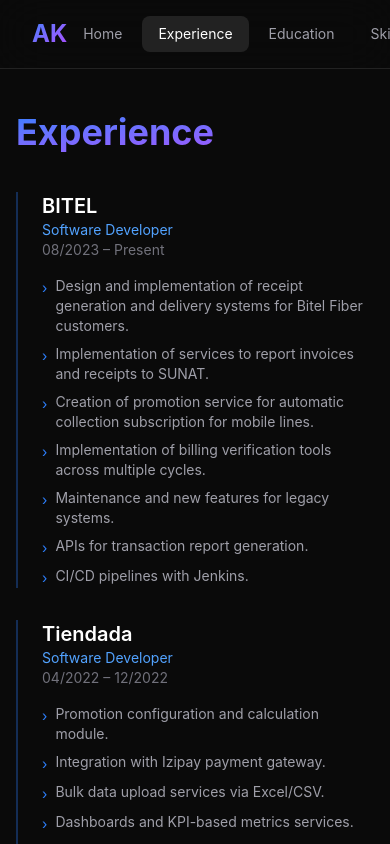
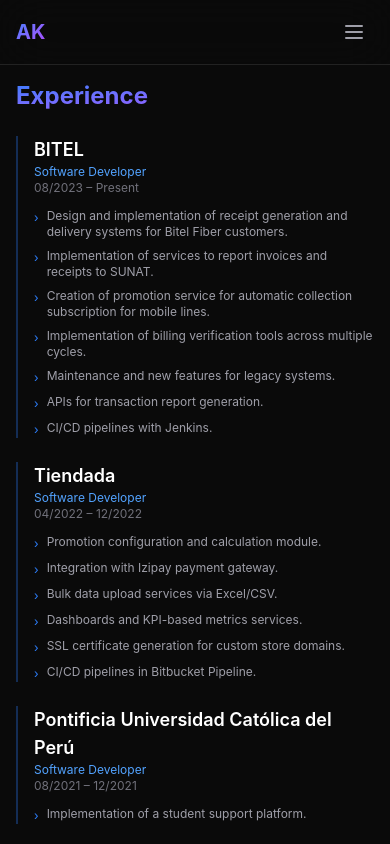
Before and after one commit to KKogaa/portfolio, a React app: page / in a window 390 px wide. Both pictures are taken after a click on the button "Experience". Shown: the top 844 px of the page. Built offline with nearby package versions, Linux system fonts and the light colour scheme; the HTML template or start-up script is replaced by a standard one.

Commit message:
Make site fully mobile responsive with hamburger menu

```diff
--- a/src/App.tsx
+++ b/src/App.tsx
@@ -9,28 +9,35 @@
 function App() {
   const [active, setActive] = useState<Section>('home')
   const [lang, setLang] = useState<Lang>(getBrowserLang)
+  const [menuOpen, setMenuOpen] = useState(false)
 
   useEffect(() => {
     document.documentElement.lang = lang
   }, [lang])
 
   const toggleLang = () => setLang((l) => (l === 'en' ? 'es' : 'en'))
+  const navigate = (s: Section) => {
+    setActive(s)
+    setMenuOpen(false)
+  }
   const t = translations[lang]
   const jobs = [t.experience.bitel, t.experience.tiendada, t.experience.pucp]
 
   return (
     <div className="min-h-screen bg-[#0a0a0a] text-white">
       {/* Navbar */}
-      <nav className="fixed top-0 w-full flex justify-between items-center px-8 py-4 bg-[#0a0a0a]/80 backdrop-blur-xl border-b border-white/10 z-50">
-        <div className="text-2xl font-bold bg-gradient-to-br from-blue-500 to-purple-500 bg-clip-text text-transparent">
+      <nav className="fixed top-0 w-full flex justify-between items-center px-4 sm:px-8 py-3 sm:py-4 bg-[#0a0a0a]/80 backdrop-blur-xl border-b border-white/10 z-50">
+        <div className="text-xl sm:text-2xl font-bold bg-gradient-to-br from-blue-500 to-purple-500 bg-clip-text text-transparent">
           AK
         </div>
-        <div className="flex items-center gap-1">
+
+        {/* Desktop nav */}
+        <div className="hidden md:flex items-center gap-1">
           {navItems.map((s) => (
             <button
               key={s}
-              onClick={() => setActive(s)}
-              className={`px-4 py-2 rounded-lg text-sm transition-all ${
+              onClick={() => navigate(s)}
+              className={`px-3 sm:px-4 py-2 rounded-lg text-sm transition-all ${
                 active === s
                   ? 'text-white bg-white/10'
                   : 'text-zinc-400 hover:text-white hover:bg-white/5'
@@ -46,27 +53,69 @@
             {lang === 'en' ? 'ES' : 'EN'}
           </button>
         </div>
+
+        {/* Mobile hamburger */}
+        <button
+          onClick={() => setMenuOpen(!menuOpen)}
+          className="md:hidden p-2 text-zinc-400 hover:text-white"
+          aria-label="Menu"
+        >
+          <svg className="w-6 h-6" fill="none" stroke="currentColor" viewBox="0 0 24 24">
+            {menuOpen ? (
+              <path strokeLinecap="round" strokeLinejoin="round" strokeWidth={2} d="M6 18L18 6M6 6l12 12" />
+            ) : (
+              <path strokeLinecap="round" strokeLinejoin="round" strokeWidth={2} d="M4 6h16M4 12h16M4 18h16" />
+            )}
+          </svg>
+        </button>
       </nav>
+
+      {/* Mobile menu */}
+      {menuOpen && (
+        <div className="fixed top-[56px] left-0 right-0 bg-[#0a0a0a]/95 backdrop-blur-xl border-b border-white/10 z-40 md:hidden">
+          <div className="flex flex-col p-4 gap-1">
+            {navItems.map((s) => (
+              <button
+                key={s}
+                onClick={() => navigate(s)}
+                className={`px-4 py-3 rounded-lg text-left transition-all ${
+                  active === s
+                    ? 'text-white bg-white/10'
+                    : 'text-zinc-400 hover:text-white hover:bg-white/5'
+                }`}
+              >
+                {t.nav[s]}
+              </button>
+            ))}
+            <button
+              onClick={toggleLang}
+              className="mt-2 px-4 py-3 rounded-lg text-sm font-medium border border-white/10 text-zinc-300"
+            >
+              {lang === 'en' ? '🇪🇸 Español' : '🇬🇧 English'}
+            </button>
+          </div>
+        </div>
+      )}
 
       {/* Home */}
       {active === 'home' && (
-        <section className="min-h-screen flex items-center justify-center text-center px-4">
+        <section className="min-h-screen flex items-center justify-center text-center px-4 sm:px-6">
           <div>
-            <h1 className="text-5xl md:text-7xl font-extrabold mb-4 bg-gradient-to-r from-white to-zinc-400 bg-clip-text text-transparent">
+            <h1 className="text-3xl sm:text-5xl md:text-7xl font-extrabold mb-3 sm:mb-4 bg-gradient-to-r from-white to-zinc-400 bg-clip-text text-transparent">
               Andrés Kenichi Koga Nakay
             </h1>
-            <p className="text-xl text-blue-500 mb-2">{t.hero.subtitle}</p>
-            <p className="text-zinc-400 mb-8 max-w-xl mx-auto">{t.hero.tagline}</p>
-            <div className="flex gap-4 justify-center">
+            <p className="text-lg sm:text-xl text-blue-500 mb-2">{t.hero.subtitle}</p>
+            <p className="text-sm sm:text-base text-zinc-400 mb-6 sm:mb-8 max-w-xl mx-auto">{t.hero.tagline}</p>
+            <div className="flex flex-col sm:flex-row gap-3 sm:gap-4 justify-center items-center">
               <button
                 onClick={() => setActive('experience')}
-                className="px-6 py-3 rounded-lg bg-blue-500 hover:bg-blue-600 transition font-medium"
+                className="w-full sm:w-auto px-6 py-3 rounded-lg bg-blue-500 hover:bg-blue-600 transition font-medium"
               >
                 {t.hero.primaryBtn}
               </button>
               <button
                 onClick={() => setActive('contact')}
-                className="px-6 py-3 rounded-lg border border-white/10 hover:bg-white/5 transition font-medium"
+                className="w-full sm:w-auto px-6 py-3 rounded-lg border border-white/10 hover:bg-white/5 transition font-medium"
               >
                 {t.hero.secondaryBtn}
               </button>
@@ -77,21 +126,21 @@
 
       {/* Experience */}
       {active === 'experience' && (
-        <section className="min-h-screen max-w-3xl mx-auto px-4 pt-28 pb-8">
-          <h2 className="text-4xl font-bold mb-10 bg-gradient-to-br from-blue-500 to-purple-500 bg-clip-text text-transparent">
+        <section className="min-h-screen max-w-3xl mx-auto px-4 sm:px-6 pt-20 sm:pt-28 pb-8">
+          <h2 className="text-2xl sm:text-4xl font-bold mb-6 sm:mb-10 bg-gradient-to-br from-blue-500 to-purple-500 bg-clip-text text-transparent">
             {t.experience.title}
           </h2>
-          <div className="space-y-8">
+          <div className="space-y-6 sm:space-y-8">
             {jobs.map((job) => (
-              <div key={job.company} className="border-l-2 border-blue-500/30 pl-6">
-                <h3 className="text-xl font-semibold">{job.company}</h3>
-                <p className="text-sm text-blue-400">{job.role}</p>
-                <p className="text-sm text-zinc-500 mb-4">{job.period}</p>
+              <div key={job.company} className="border-l-2 border-blue-500/30 pl-4 sm:pl-6">
+                <h3 className="text-lg sm:text-xl font-semibold">{job.company}</h3>
+                <p className="text-xs sm:text-sm text-blue-400">{job.role}</p>
+                <p className="text-xs sm:text-sm text-zinc-500 mb-3 sm:mb-4">{job.period}</p>
                 <ul className="space-y-2">
                   {job.bullets.map((b, i) => (
-                    <li key={i} className="text-zinc-400 text-sm flex gap-2">
+                    <li key={i} className="text-zinc-400 text-xs sm:text-sm flex gap-2">
                       <span className="text-blue-500 mt-0.5 shrink-0">›</span>
-                      {b}
+                      <span>{b}</span>
                     </li>
                   ))}
                 </ul>
@@ -103,24 +152,24 @@
 
       {/* Education */}
       {active === 'education' && (
-        <section className="min-h-screen max-w-3xl mx-auto px-4 pt-28 pb-8">
-          <h2 className="text-4xl font-bold mb-10 bg-gradient-to-br from-blue-500 to-purple-500 bg-clip-text text-transparent">
+        <section className="min-h-screen max-w-3xl mx-auto px-4 sm:px-6 pt-20 sm:pt-28 pb-8">
+          <h2 className="text-2xl sm:text-4xl font-bold mb-6 sm:mb-10 bg-gradient-to-br from-blue-500 to-purple-500 bg-clip-text text-transparent">
             {t.education.title}
           </h2>
 
-          <div className="border-l-2 border-blue-500/30 pl-6 mb-10">
-            <h3 className="text-xl font-semibold">{t.education.pucp.name}</h3>
-            <p className="text-sm text-blue-400">{t.education.pucp.degree}</p>
-            <p className="text-sm text-zinc-500 mb-2">{t.education.pucp.period}</p>
-            <p className="text-zinc-400 text-sm">{t.education.pucp.desc}</p>
+          <div className="border-l-2 border-blue-500/30 pl-4 sm:pl-6 mb-8 sm:mb-10">
+            <h3 className="text-base sm:text-xl font-semibold">{t.education.pucp.name}</h3>
+            <p className="text-xs sm:text-sm text-blue-400">{t.education.pucp.degree}</p>
+            <p className="text-xs sm:text-sm text-zinc-500 mb-2">{t.education.pucp.period}</p>
+            <p className="text-zinc-400 text-xs sm:text-sm">{t.education.pucp.desc}</p>
           </div>
 
-          <h3 className="text-2xl font-semibold mb-4">{t.education.certsTitle}</h3>
-          <div className="flex flex-wrap gap-3">
+          <h3 className="text-lg sm:text-2xl font-semibold mb-3 sm:mb-4">{t.education.certsTitle}</h3>
+          <div className="flex flex-wrap gap-2 sm:gap-3">
             {certificates.map((c) => (
               <span
                 key={c}
-                className="px-4 py-2 rounded-lg text-sm text-zinc-300 bg-white/5 border border-white/10"
+                className="px-3 sm:px-4 py-1.5 sm:py-2 rounded-lg text-xs sm:text-sm text-zinc-300 bg-white/5 border border-white/10"
               >
                 {c}
               </span>
@@ -131,22 +180,22 @@
 
       {/* Skills */}
       {active === 'skills' && (
-        <section className="min-h-screen max-w-4xl mx-auto px-4 pt-28 pb-8">
-          <h2 className="text-4xl font-bold mb-8 bg-gradient-to-br from-blue-500 to-purple-500 bg-clip-text text-transparent">
+        <section className="min-h-screen max-w-4xl mx-auto px-4 sm:px-6 pt-20 sm:pt-28 pb-8">
+          <h2 className="text-2xl sm:text-4xl font-bold mb-6 sm:mb-8 bg-gradient-to-br from-blue-500 to-purple-500 bg-clip-text text-transparent">
             {t.skills.title}
           </h2>
-          <div className="grid grid-cols-1 sm:grid-cols-2 lg:grid-cols-3 gap-4">
+          <div className="grid grid-cols-1 sm:grid-cols-2 lg:grid-cols-3 gap-3 sm:gap-4">
             {skills.map((group) => (
               <div
                 key={group.category.en}
-                className="p-6 rounded-xl border border-white/10 bg-white/[0.02]"
+                className="p-4 sm:p-6 rounded-xl border border-white/10 bg-white/[0.02]"
               >
-                <h3 className="text-blue-500 font-semibold mb-3">{group.category[lang]}</h3>
-                <div className="flex flex-wrap gap-2">
+                <h3 className="text-blue-500 font-semibold mb-2 sm:mb-3 text-sm sm:text-base">{group.category[lang]}</h3>
+                <div className="flex flex-wrap gap-1.5 sm:gap-2">
                   {group.items.map((item) => (
                     <span
                       key={item}
-                      className="px-3 py-1 rounded-md text-sm text-zinc-400 bg-white/5 border border-white/10"
+                      className="px-2 sm:px-3 py-0.5 sm:py-1 rounded-md text-xs sm:text-sm text-zinc-400 bg-white/5 border border-white/10"
                     >
                       {item}
                     </span>
@@ -160,39 +209,39 @@
 
       {/* Contact */}
       {active === 'contact' && (
-        <section className="min-h-screen max-w-3xl mx-auto px-4 pt-28 pb-8">
-          <h2 className="text-4xl font-bold mb-8 bg-gradient-to-br from-blue-500 to-purple-500 bg-clip-text text-transparent">
+        <section className="min-h-screen max-w-3xl mx-auto px-4 sm:px-6 pt-20 sm:pt-28 pb-8">
+          <h2 className="text-2xl sm:text-4xl font-bold mb-6 sm:mb-8 bg-gradient-to-br from-blue-500 to-purple-500 bg-clip-text text-transparent">
             {t.contact.title}
           </h2>
-          <div className="grid grid-cols-1 sm:grid-cols-2 gap-4">
+          <div className="grid grid-cols-1 sm:grid-cols-2 gap-3 sm:gap-4">
             <a
               href="https://t.me/Kkogaa"
               target="_blank"
               rel="noopener noreferrer"
-              className="flex flex-col items-center gap-2 p-8 rounded-xl border border-white/10 bg-white/[0.02] hover:border-blue-500/50 transition"
+              className="flex flex-col items-center gap-2 p-6 sm:p-8 rounded-xl border border-white/10 bg-white/[0.02] hover:border-blue-500/50 transition"
             >
-              <span className="text-4xl">💬</span>
-              <span className="font-medium">Telegram</span>
-              <small className="text-zinc-500">@Kkogaa</small>
+              <span className="text-3xl sm:text-4xl">💬</span>
+              <span className="font-medium text-sm sm:text-base">Telegram</span>
+              <small className="text-zinc-500 text-xs sm:text-sm">@Kkogaa</small>
             </a>
             <a
               href="https://github.com/KKogaa"
               target="_blank"
               rel="noopener noreferrer"
-              className="flex flex-col items-center gap-2 p-8 rounded-xl border border-white/10 bg-white/[0.02] hover:border-blue-500/50 transition"
+              className="flex flex-col items-center gap-2 p-6 sm:p-8 rounded-xl border border-white/10 bg-white/[0.02] hover:border-blue-500/50 transition"
             >
-              <span className="text-4xl">🐙</span>
-              <span className="font-medium">GitHub</span>
-              <small className="text-zinc-500">KKogaa</small>
+              <span className="text-3xl sm:text-4xl">🐙</span>
+              <span className="font-medium text-sm sm:text-base">GitHub</span>
+              <small className="text-zinc-500 text-xs sm:text-sm">KKogaa</small>
             </a>
           </div>
         </section>
       )}
 
       {/* Footer */}
-      <footer className="text-center py-8 text-zinc-600 text-sm border-t border-white/5">
+      <footer className="text-center py-6 sm:py-8 text-zinc-600 text-xs sm:text-sm border-t border-white/5 px-4">
         <p>© {new Date().getFullYear()} Andrés Koga. {t.footer}</p>
-        <p className="mt-1">v0.3.0</p>
+        <p className="mt-1">v0.3.1</p>
       </footer>
     </div>
   )
```
